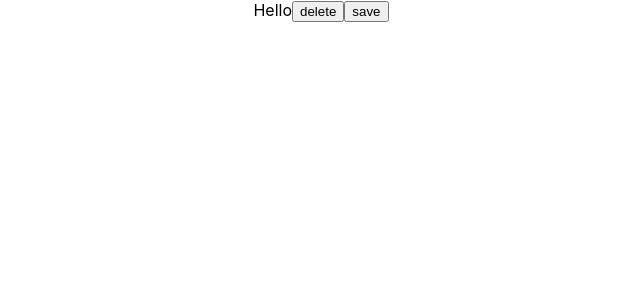
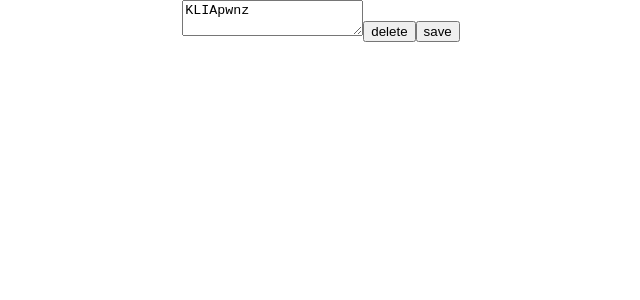
Before and after one commit to Kliapwnz/nativeJsTs, a React (Create React App) app: page / in a window 1280 px wide. Shown: the top 300 px of the page, without its empty margins (319-959 px from the left). Built offline with nearby package versions, Linux system fonts and the light colour scheme.

Commit message:
onChange

```diff
--- a/src/components/CallBacks/CallBack.tsx
+++ b/src/components/CallBacks/CallBack.tsx
@@ -7,11 +7,13 @@ export const CallBack = () => {
     const saveUser = () => {
         alert("save please bro")
     }
-
+    const onNameChanged = () => {
+        console.log("name govniame")
+    }
 
     return (
         <div>
-            Hello
+            <textarea onChange={onNameChanged}>KLIApwnz</textarea>
             <button onClick={deleteUser}>delete</button>
             <button onClick={saveUser}>save</button>
         </div>
```
